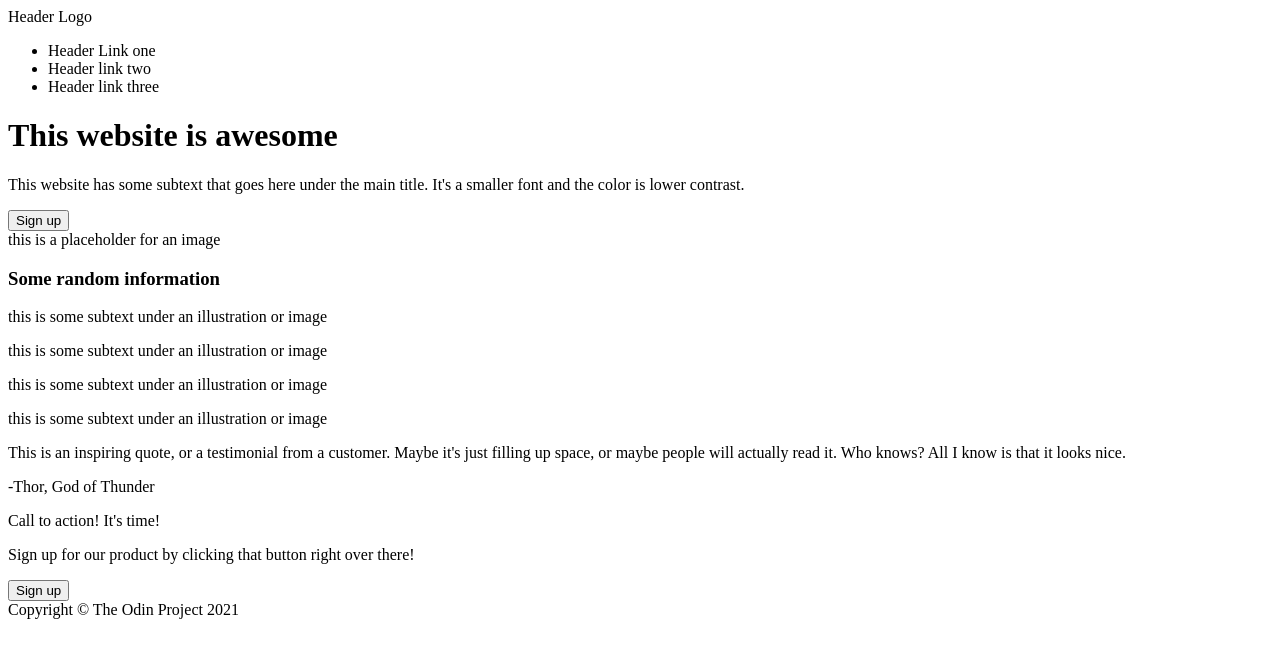
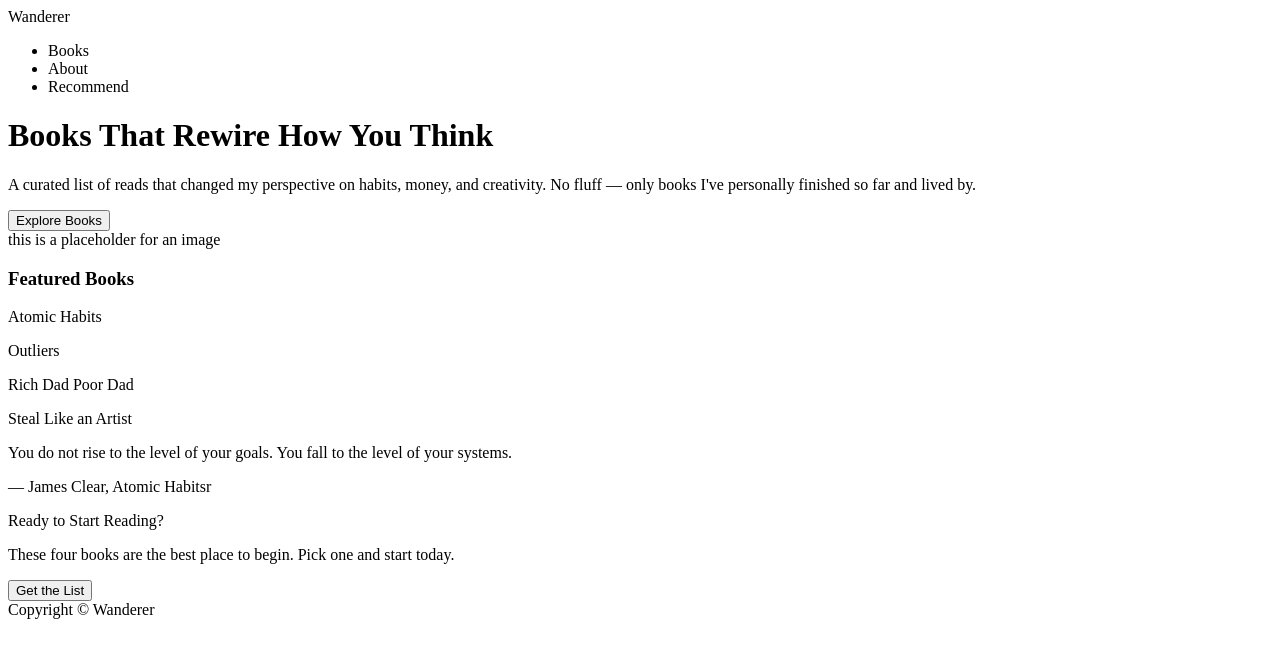
Before and after one commit to Al-ameen12/wandra, a plain HTML site: page index.html in a window 1280 px wide. Drawn offline with Linux system fonts and the light colour scheme.

Commit message:
update page content to wandra

```diff
--- a/index.html
+++ b/index.html
@@ -8,21 +8,20 @@
 </head>
 <body>
     <div class="header">
-        <div class="logo">Header Logo</div>
+        <div class="logo">Wanderer</div>
         <ul>
-            <li>Header Link one</li>
-            <li>Header link two</li>
-            <li>Header link three</li>
+            <li>Books</li>
+            <li>About</li>
+            <li>Recommend</li>
         </ul>
     </div>
     <div class="section-1">
         <div class="info">
-            <h1>This website is awesome</h1>
-            <p>This website has some subtext that goes here under the
-                main title. It's a smaller font and the color is lower
-                contrast.
+            <h1>Books That Rewire How You Think</h1>
+            <p>A curated list of reads that changed my perspective on habits, money, and creativity.
+                No fluff — only books I've personally finished so far and lived by.
             </p>
-            <button>Sign up</button>
+            <button>Explore Books</button>
         </div>
         <div class="img-container">
             this is a placeholder for an image
@@ -30,33 +29,31 @@
     </div>
 
     <div class="section-2">
-        <h3>Some random information</h3>
+        <h3>Featured Books</h3>
         <div class="cards">
-            <div class="card"><p>this is some subtext under an illustration or image</p></div>
-            <div class="card"><p>this is some subtext under an illustration or image</p></div>
-            <div class="card"><p>this is some subtext under an illustration or image</p></div>
-            <div class="card"><p>this is some subtext under an illustration or image</p></div>
+            <div class="card"><p>Atomic Habits</p></div>
+            <div class="card"><p>Outliers</p></div>
+            <div class="card"><p>Rich Dad Poor Dad</p></div>
+            <div class="card"><p>Steal Like an Artist</p></div>
         </div>
     </div>
 
 
     <div class="section-3">
-        <p>This is an inspiring quote, or a testimonial from a
-            customer. Maybe it's just filling up space, or maybe
-            people will actually read it. Who knows? All I know is that
-            it looks nice.
+        <p>You do not rise to the level of your goals.
+            You fall to the level of your systems.
         </p>
-        <p>-Thor, God of Thunder</p>
+        <p>— James Clear, Atomic Habitsr</p>
     </div>
 
     <div class="section-4">
-        <p>Call to action! It's time!</p>
-        <p>Sign up for our product by clicking that button right over there!</p>
-        <button>Sign up</button>
+        <p>Ready to Start Reading?</p>
+        <p>These four books are the best place to begin. Pick one and start today.</p>
+        <button>Get the List</button>
     </div>
 
     <div class="footer">
-        Copyright &copy; The Odin Project 2021
+        Copyright &copy; Wanderer
     </div>
 </body>
 </html>
```
